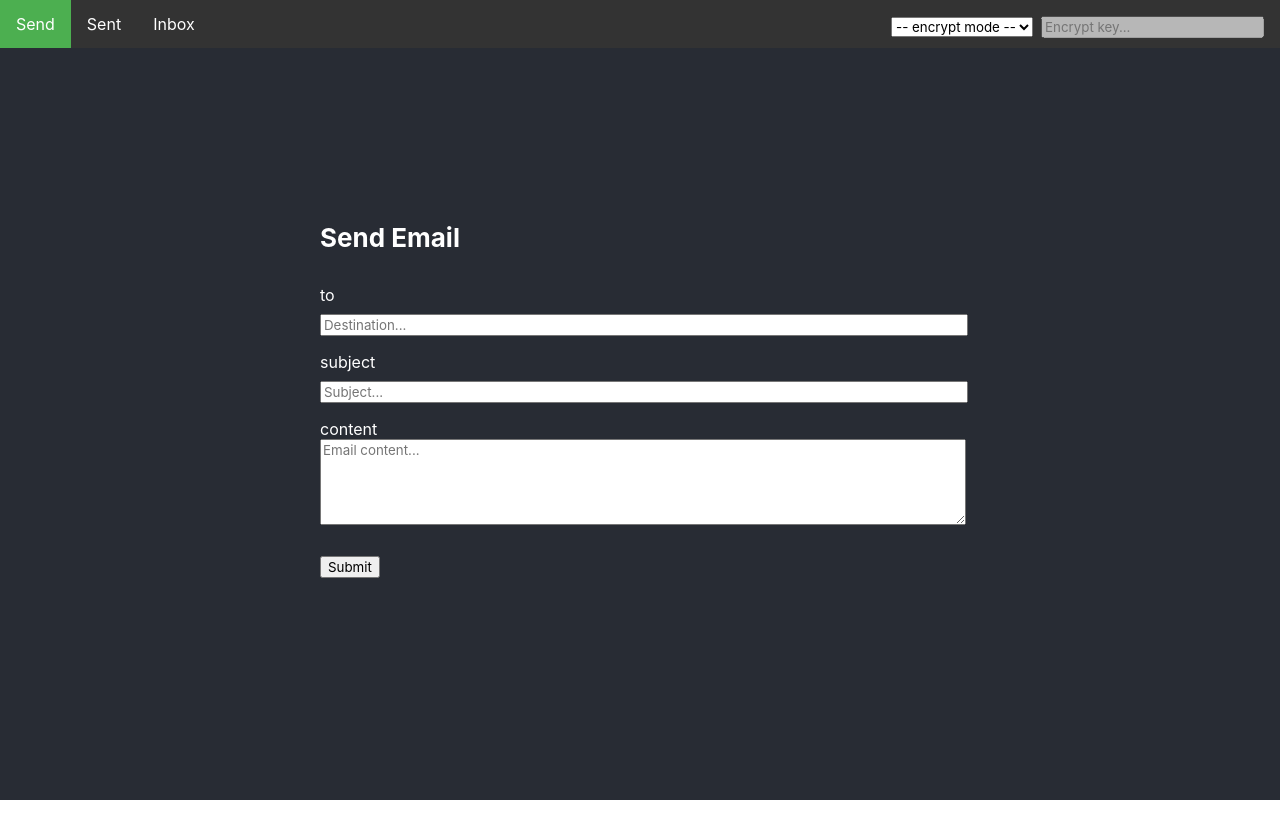
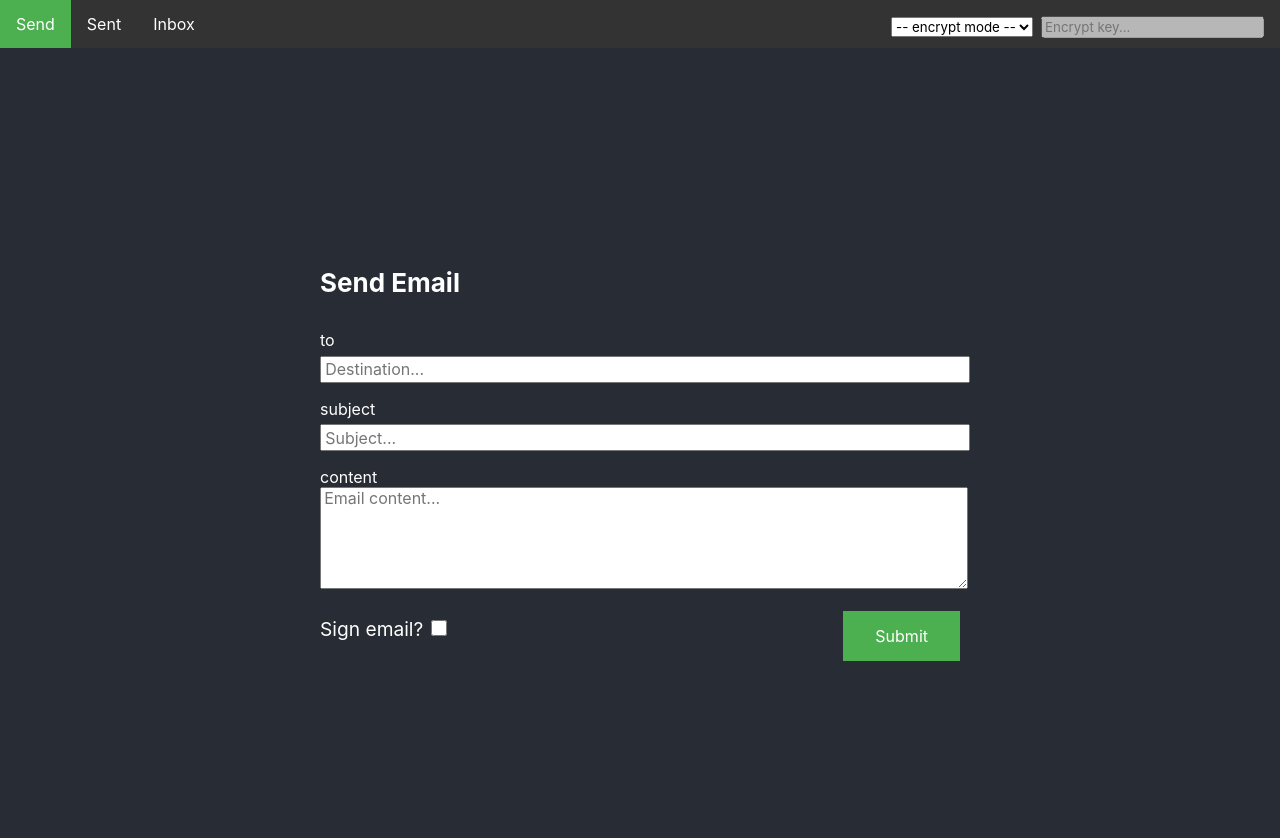
Before and after one commit to juniardiakbar/if4020-cmail, a React (Create React App) app in the folder frontend/: page / in a window 1280 px wide. Shown: the top 838 px of the page. Before the commit the page ends 800 px from the top, so only its background shows below. Built offline with nearby package versions, Linux system fonts and the light colour scheme.

Commit message:
Add check signature modal in Inbox

```diff
--- a/frontend/package.json
+++ b/frontend/package.json
@@ -10,6 +10,7 @@
     "react": "^17.0.1",
     "react-dom": "^17.0.1",
     "react-infinite-scroll-component": "^5.1.0",
+    "react-modal": "^3.12.1",
     "react-scripts": "4.0.1",
     "sweetalert": "^2.1.2",
     "web-vitals": "^0.2.4"
--- a/frontend/src/App.js
+++ b/frontend/src/App.js
@@ -1,4 +1,4 @@
-import "./App.css";
+import "./App.scss";
 
 import { useState } from "react";
 
--- a/frontend/src/App.css
+++ b/frontend/src/App.scss
@@ -10,6 +10,7 @@
 }
 
 .App-header {
+  padding-top: 4rem;
   background-color: #282c34;
   min-height: 100vh;
   display: flex;
@@ -39,3 +40,19 @@ button,
 select {
   font-family: inherit;
 }
+
+button {
+  cursor: pointer;
+  float: right;
+  background-color: #4caf50;
+  border: none;
+  color: white;
+  padding: 15px 32px;
+  text-align: center;
+  text-decoration: none;
+  font-size: 16px;
+
+  &:hover {
+    background-color: #4cbf50;
+  }
+}
--- a/frontend/src/components/Inbox/index.js
+++ b/frontend/src/components/Inbox/index.js
@@ -1,5 +1,6 @@
 import { useState, useEffect } from "react";
 import InfiniteScroll from "react-infinite-scroll-component";
+import Modal from "react-modal";
 
 import "./styles.scss";
 
@@ -7,6 +8,12 @@ function Send({ encryptKey, encryptMode }) {
   const [inbox, setInbox] = useState([]);
   const [page, setPage] = useState(1);
   const [hasMore, setHasMore] = useState(true);
+  const [modalOpen, setModalOpen] = useState(false);
+  const [selectedMessageId, setSelectedMessageId] = useState(null);
+  const [signatureKey, setSignatureKey] = useState("");
+
+  // Possible buat diganti kalo dah ada API nya
+  const [signatureMessage, setSignatureMessage] = useState("");
 
   const refresh = () => {
     fetch(
@@ -19,6 +26,26 @@ function Send({ encryptKey, encryptMode }) {
   };
 
   useEffect(refresh, []);
+
+  const checkSignature = (id, key) => {
+    setSignatureMessage("Checking...");
+    fetch("http://127.0.0.1:5000/checkSignature", {
+      method: "POST",
+      headers: {
+        "Content-Type": "application/json",
+      },
+      body: JSON.stringify({
+        // Parameternya ganti kalo dah ada API nya
+        id,
+        key,
+      }),
+    })
+      .then((response) => response.json())
+      .then(({ message }) => {
+        // Response ganti kalo dah ada API nya
+        setSignatureMessage(message);
+      });
+  };
 
   const getMoreInbox = () => {
     fetch(
@@ -36,7 +63,6 @@ function Send({ encryptKey, encryptMode }) {
 
   const renderItems = () => (
     <InfiniteScroll
-      style={{ height: "50%" }}
       dataLength={inbox.length}
       next={getMoreInbox}
       hasMore={hasMore}
@@ -57,8 +83,20 @@ function Send({ encryptKey, encryptMode }) {
       }
     >
       {inbox &&
-        inbox.map(({ from, subject, body }) => (
+        inbox.map(({ from, subject, body, signature, id }) => (
           <div className="email">
+            {signature && (
+              <button
+                type="button"
+                className="signature"
+                onClick={() => {
+                  setSelectedMessageId(id);
+                  setModalOpen(true);
+                }}
+              >
+                Check Signature
+              </button>
+            )}
             <div className="from">{from}</div>
             <div className="subject">{subject}</div>
             <div className="body">{body}</div>
@@ -68,10 +106,33 @@ function Send({ encryptKey, encryptMode }) {
   );
 
   return (
-    <form>
-      <div className="title">Inbox</div>
-      {renderItems()}
-    </form>
+    <div>
+      <Modal
+        className="modal"
+        isOpen={modalOpen}
+        onRequestClose={() => setModalOpen(false)}
+        contentLabel="Check Signature"
+      >
+        <span className="signature-key">
+          <span>Signature Key</span>
+          <input
+            onChange={(e) => setSignatureKey(e.target.value)}
+            placeholder="Input key here..."
+          />
+          <button
+            type="button"
+            onClick={() => checkSignature(selectedMessageId, signatureKey)}
+          >
+            Submit
+          </button>
+          <div>{signatureMessage}</div>
+        </span>
+      </Modal>
+      <form>
+        <div className="title">Inbox</div>
+        {renderItems()}
+      </form>
+    </div>
   );
 }
 
--- a/frontend/src/components/Inbox/styles.scss
+++ b/frontend/src/components/Inbox/styles.scss
@@ -1,3 +1,26 @@
+.modal {
+  position: absolute;
+  left: 30%;
+  right: 30%;
+  top: 20%;
+  bottom: 60%;
+  background-color: #fff;
+  box-shadow: 0 0 10px 0 rgba(0, 0, 97, 0.5);
+  overflow: auto;
+  border-radius: 4px;
+  outline: none;
+
+  .signature-key {
+    width: 94%;
+    margin: 1rem;
+    float: left;
+
+    input {
+      margin-left: 0.5rem;
+    }
+  }
+}
+
 form {
   width: 40rem;
 
@@ -22,6 +45,10 @@ form {
     color: black;
     margin-bottom: 2rem;
 
+    .signature {
+      float: right;
+    }
+
     .subject {
       margin-top: 0.5rem;
       font-weight: bold;
--- a/frontend/src/components/Send/index.js
+++ b/frontend/src/components/Send/index.js
@@ -7,6 +7,7 @@ function Send({ encryptKey, encryptMode }) {
   const [to, setTo] = useState("");
   const [subject, setSubject] = useState("");
   const [content, setContent] = useState("");
+  const [sign, setSign] = useState(false);
 
   const sendEmail = () => {
     fetch("http://127.0.0.1:5000/send", {
@@ -20,6 +21,7 @@ function Send({ encryptKey, encryptMode }) {
         message: content,
         encryptKey,
         encryptMode,
+        sign
       }),
     })
       .then((response) => response.json())
@@ -64,6 +66,10 @@ function Send({ encryptKey, encryptMode }) {
           placeholder="Email content..."
         />
       </div>
+      <span className="sign" onClick={() => setSign(!sign)}>
+        <span>Sign email?</span>
+        <input className="checkbox" type="checkbox" checked={sign} />
+      </span>
       <button type="button" onClick={sendEmail}>
         Submit
       </button>
--- a/frontend/src/components/Send/styles.scss
+++ b/frontend/src/components/Send/styles.scss
@@ -11,7 +11,22 @@ form {
   }
 
   .field {
+    padding: 0rem 0.2rem;
+    font-size: 1rem;
+    min-height: 1.4rem;
     margin-bottom: 1rem;
     width: 100%;
   }
+
+  .sign {
+    cursor: pointer;
+    font-size: 1.2rem;
+  }
+
+  .checkbox {
+    cursor: pointer;
+    margin-left: 0.5rem;
+    height: 1rem;
+    width: 1rem;
+  }
 }
--- a/frontend/src/components/Sent/index.js
+++ b/frontend/src/components/Sent/index.js
@@ -3,13 +3,15 @@ import InfiniteScroll from "react-infinite-scroll-component";
 
 import "../Inbox/styles.scss";
 
-function Send() {
+function Sent({ encryptKey, encryptMode }) {
   const [inbox, setInbox] = useState([]);
   const [page, setPage] = useState(1);
   const [hasMore, setHasMore] = useState(true);
 
   const refresh = () => {
-    fetch("http://127.0.0.1:5000/sent")
+    fetch(
+      `http://127.0.0.1:5000/sent?encryptKey=${encryptKey}&encryptMode=${encryptMode}`
+    )
       .then((response) => response.json())
       .then(({ data }) => setInbox(data));
     setHasMore(true);
@@ -19,7 +21,11 @@ function Send() {
   useEffect(refresh, []);
 
   const getMoreInbox = () => {
-    fetch(`http://127.0.0.1:5000/sent?page=${page + 1}`)
+    fetch(
+      `http://127.0.0.1:5000/sent?encryptKey=${encryptKey}&encryptMode=${encryptMode}&page=${
+        page + 1
+      }`
+    )
       .then((response) => response.json())
       .then(({ data }) => {
         setHasMore(hasMore && data.length);
@@ -30,7 +36,6 @@ function Send() {
 
   const renderItems = () => (
     <InfiniteScroll
-      style={{ height: "50%" }}
       dataLength={inbox.length}
       next={getMoreInbox}
       hasMore={hasMore}
@@ -51,9 +56,9 @@ function Send() {
       }
     >
       {inbox &&
-        inbox.map(({ to, subject, body }) => (
+        inbox.map(({ from, subject, body }) => (
           <div className="email">
-            <div className="from">{to}</div>
+            <div className="from">{from}</div>
             <div className="subject">{subject}</div>
             <div className="body">{body}</div>
           </div>
@@ -69,4 +74,4 @@ function Send() {
   );
 }
 
-export default Send;
+export default Sent;
```
Also changed, not shown: 1 other file (tests, documents, lock files or other folders).
